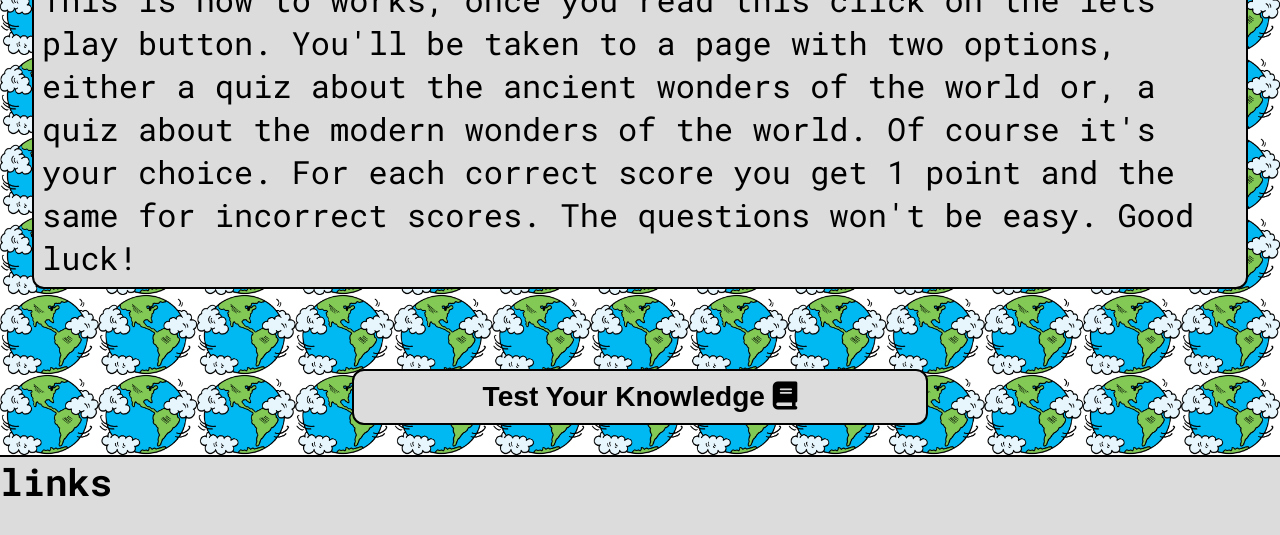
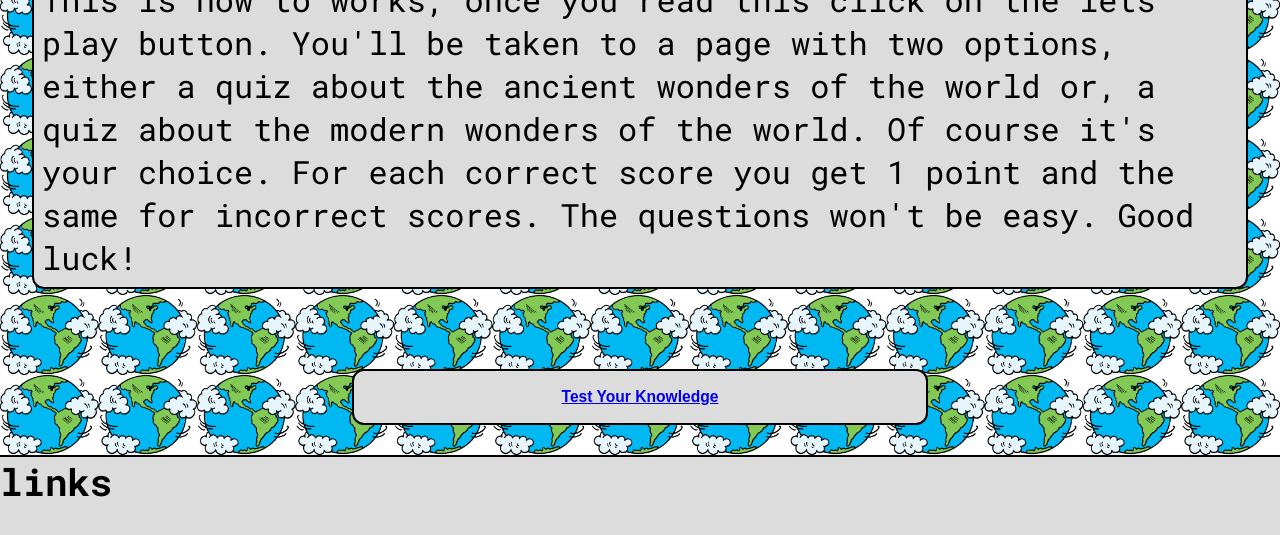
Before and after one commit to Regan-Boreland/wonders-of-the-world, a plain HTML site: page index.html in a window 1280 px wide. Shown: the part 265-800 px from the top of the page. Drawn offline with Linux system fonts and the light colour scheme.

Commit message:
add anchor element in button element

```diff
--- a/assets/css/style.css
+++ b/assets/css/style.css
@@ -74,7 +74,7 @@ header {
 
 }
 
-#lets-play-bttn {
+button {
     border: 2px solid black;
     border-radius: 12px;
     background: gainsboro;
--- a/assets/javascript/script.js
+++ b/assets/javascript/script.js
@@ -1,9 +1,4 @@
-function howToPlay(){
-
-}
-
 function letsPlay(event){
-
 }
 
 function username(){
--- a/index.html
+++ b/index.html
@@ -26,10 +26,10 @@
                 <p>This is how to works, once you read this click on the lets play button. You'll be taken to a page with two options, either a quiz about the ancient wonders of the world or, a quiz about the modern wonders of the world. Of course it's your choice. For each correct score you get 1 point and the same for incorrect scores. The questions won't be easy. Good luck! </p>
             </div>
             <div id="lets-play-container">
-                <button id="lets-play-bttn">
-                    <h3>Test Your Knowledge
-                        <i class="fa-solid fa-book"></i>
-                    </h3>
+                <button>
+                    <a href="quizchoice.html">
+                        <h3>Test Your Knowledge</h3>
+                    </a>
                 </button>
             </div>
         </div>
```
Also changed, not shown: quizchoice.html (+1 -1 lines).
